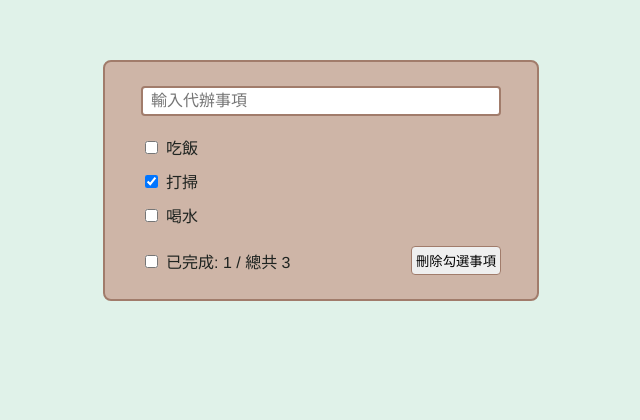
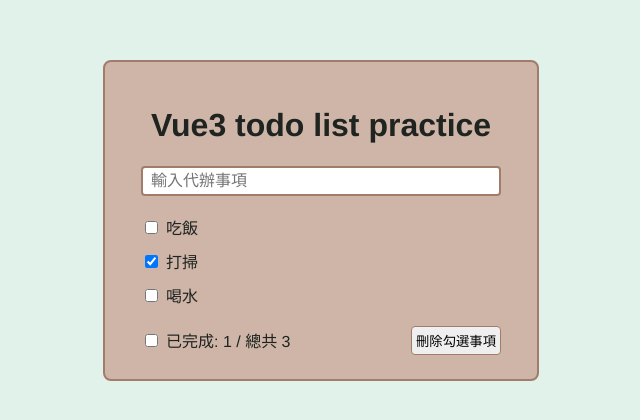
Before and after one commit to okesseko/vue-todo-list, a Vue app: page / in a window 1280 px wide. Shown: the top 420 px of the page, without its empty margins (319-959 px from the left). Built offline with nearby package versions, Linux system fonts and the light colour scheme.

Commit message:
feat: add title

```diff
--- a/src/App.vue
+++ b/src/App.vue
@@ -46,6 +46,7 @@
 </script>
 
 <template>
+  <h1>Vue3 todo list practice</h1>
   <Header :addDataToList="addDataToList" />
   <List :list="listData" :removeData="removeData" />
   <Footer
```
